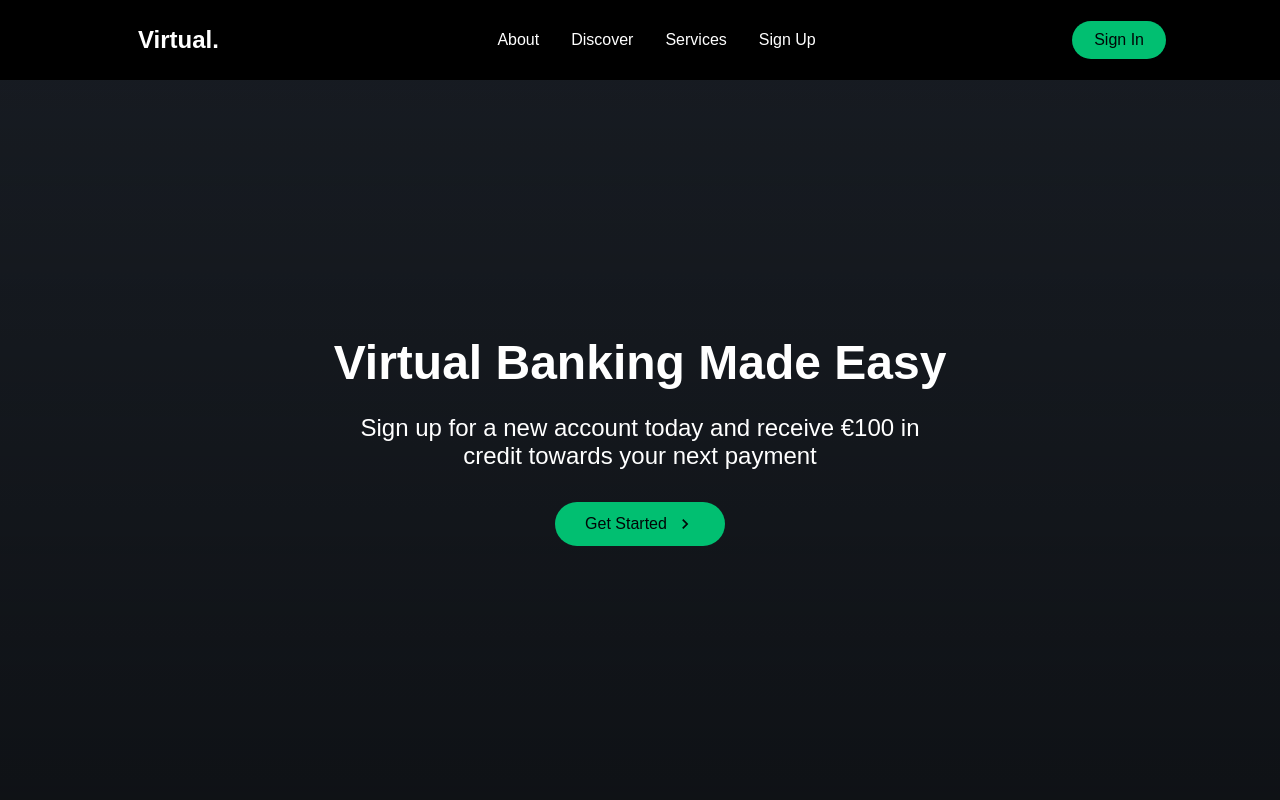
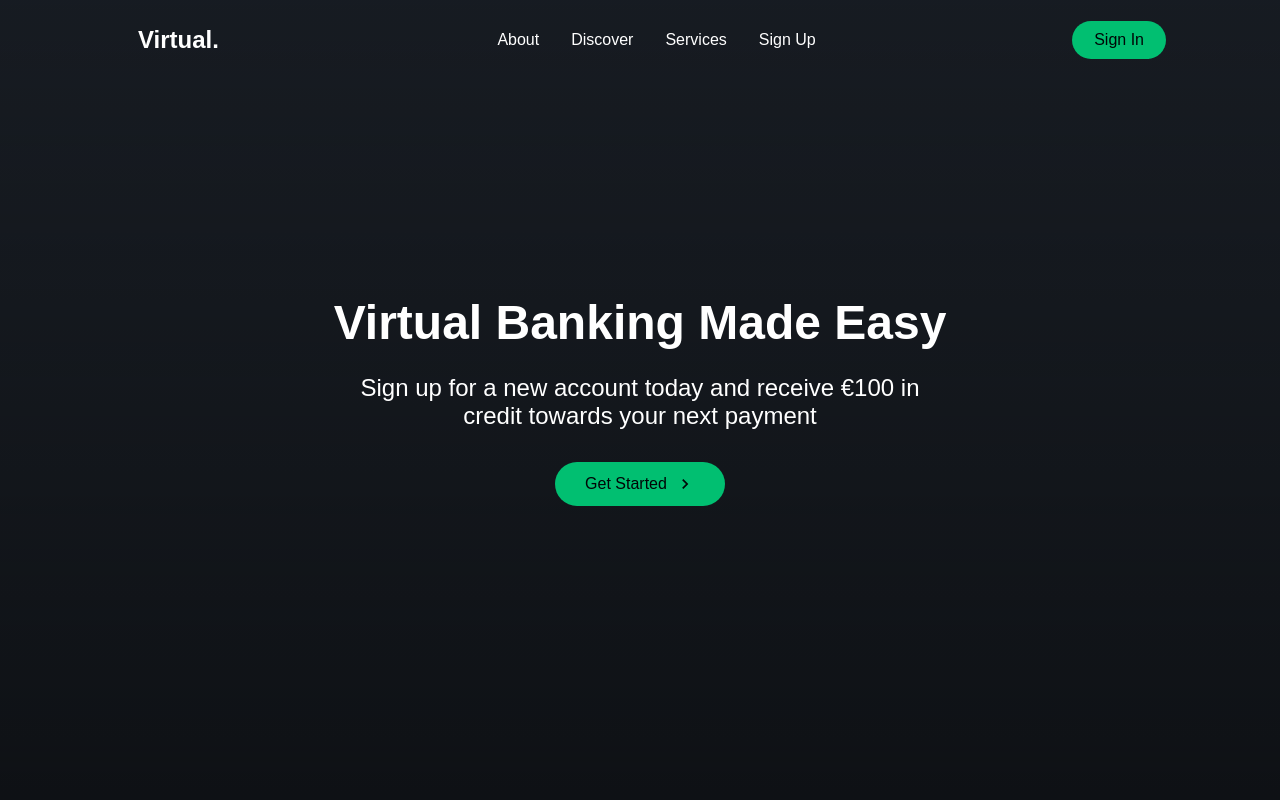
Before and after one commit to Tuaev/VirtualBank-styled-comp-layout, a React (Create React App) app: page / in a window 1280 px wide. Shown: the top 800 px of the page. Built offline with nearby package versions, Linux system fonts and the light colour scheme; a web font is replaced by a local one.

Commit message:
Add transparent navbar transition

```diff
--- a/src/components/Navbar/NavbarStyles.js
+++ b/src/components/Navbar/NavbarStyles.js
@@ -3,9 +3,9 @@ import { Link as RouterLink } from 'react-router-dom';
 import { Link as ScrollLink } from 'react-scroll';
 
 export const Nav = styled.nav`
-  background: #000;
+  background-color: ${({ scrollNav }) => (scrollNav ? '#000' : 'transparent')};
   height: 80px;
-  margin-top: -40px;
+  margin-top: -80px;
   display: flex;
   justify-content: center;
   align-items: center;
@@ -16,6 +16,10 @@ export const Nav = styled.nav`
 
   @media screen and (max-width: 960px) {
     transition: 0.8s all ease;
+  }
+
+  @media screen and (max-width: 480px) {
+    margin-top: -140px;
   }
 `;
 
```
